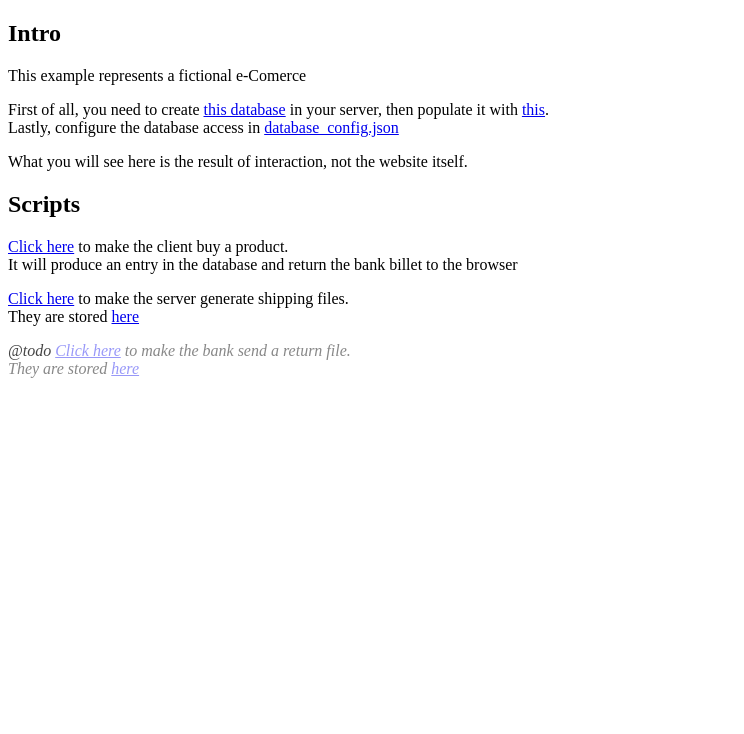
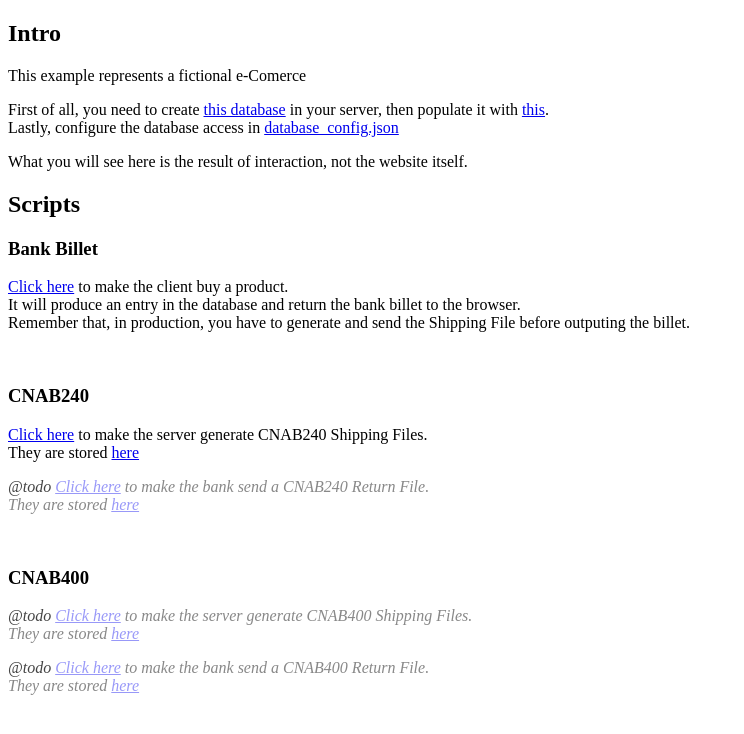
Before and after one commit to aryelgois/bank-interchange, a PHP site: page /example/index.php in a window 1280 px wide. Shown: the top 734 px of the page, without its empty margins (0-744 px from the left). Run offline with PHP 8.4, Linux system fonts and the light colour scheme.

Commit message:
Open room for Cnab400
Yet another layout. As this package is for general use,
it should be the most versatile possible.

I didn't read Cnab400 specifications yet, and I'm hoping
that Cnab240 can be reused in your bigest part.

In this commit, I reorganized the files, so each process
has it's own direcotry.

```diff
--- a/example/bank_billet.php
+++ b/example/bank_billet.php
@@ -28,7 +28,7 @@ $config = [
 ];
 
 // new controler
-$controller = new BankI\Controllers\BankBillet($db_address, $db_banki, $config);
+$controller = new BankI\BankBillet\Controllers\Controller($db_address, $db_banki, $config);
 
 //output result
 if ($controller->execute()) {
--- a/example/shipping_file.php
+++ b/example/cnab240_shipping_file.php
@@ -9,11 +9,11 @@ $config = [
 ];
 
 // new controler
-$controller = new BankI\Controllers\ShippingFile($db_address, $db_banki, $config);
+$controller = new BankI\Cnab240\Controllers\ShippingFile($db_address, $db_banki, $config);
 
 //output result
 if ($controller->execute()) {
-    $filename = $controller->saveFile(__DIR__ . '/data/shipping_files');
+    $filename = $controller->saveFile(__DIR__ . '/data/cnab240/shipping_files');
     if ($filename != false) {
         echo '<h2>' . $filename . "</h2>\n";
         echo '<pre>' . $controller->result . "</pre>\n\n\n";
--- a/example/index.php
+++ b/example/index.php
@@ -20,17 +20,31 @@
     </p>
 
     <h2>Scripts</h2>
+    <h3>Bank Billet</h3>
     <p>
         <a href="bank_billet.php">Click here</a> to make the client buy a product.<br />
-        It will produce an entry in the database and return the bank billet to the browser
+        It will produce an entry in the database and return the bank billet to the browser.<br />
+        Remember that, in production, you have to generate and send the Shipping File before outputing the billet.
     </p>
+    <br />
+    <h3>CNAB240</h3>
     <p>
-        <a href="shipping_file.php">Click here</a> to make the server generate shipping files.<br />
-        They are stored <a href="data/shipping_files">here</a>
+        <a href="cnab240_shipping_file.php">Click here</a> to make the server generate CNAB240 Shipping Files.<br />
+        They are stored <a href="data/cnab240/shipping_files">here</a>
     </p>
     <p class="todo">
-        <a href="return_file_file.php">Click here</a> to make the bank send a return file.<br />
-        They are stored <a href="data/return_files">here</a>
+        <a href="cnab240_return_file_file.php">Click here</a> to make the bank send a CNAB240 Return File.<br />
+        They are stored <a href="data/cnab240/return_files">here</a>
+    </p>
+    <br />
+    <h3>CNAB400</h3>
+    <p class="todo">
+        <a href="cnab400_shipping_file.php">Click here</a> to make the server generate CNAB400 Shipping Files.<br />
+        They are stored <a href="data/cnab400/shipping_files">here</a>
+    </p>
+    <p class="todo">
+        <a href="cnab400_return_file_file.php">Click here</a> to make the bank send a CNAB400 Return File.<br />
+        They are stored <a href="data/cnab400/return_files">here</a>
     </p>
 </body>
 </html>
--- a/src/Controllers/Controller.php
+++ b/src/Abstracts/Controllers/Controller.php
@@ -5,7 +5,7 @@
  * @see LICENSE
  */
 
-namespace aryelgois\BankInterchange\Controllers;
+namespace aryelgois\BankInterchange\Abstracts\Controllers;
 
 use aryelgois\Utils;
 use aryelgois\BankInterchange as BankI;
--- a/src/Models/Model.php
+++ b/src/Abstracts/Models/Model.php
@@ -5,7 +5,7 @@
  * @see LICENSE
  */
 
-namespace aryelgois\BankInterchange\Models;
+namespace aryelgois\BankInterchange\Abstracts\Models;
 
 use aryelgois\Utils;
 use aryelgois\BankInterchange as BankI;
--- a/src/Views/BankBillet.php
+++ b/src/Abstracts/Views/BankBillet.php
@@ -5,7 +5,7 @@
  * @see LICENSE
  */
 
-namespace aryelgois\BankInterchange\Views;
+namespace aryelgois\BankInterchange\Abstracts\Views;
 
 use aryelgois\Utils;
 use aryelgois\BankInterchange as BankI;
@@ -44,7 +44,7 @@ abstract class BankBillet extends FPDF
      *
      * @const string
      */
-    const PATH_LOGOS = __DIR__ . '/../../res/logos';
+    const PATH_LOGOS = __DIR__ . '/../../../res/logos';
 
     /**
      * Key is specie code, Value is symbol and formatting style
@@ -181,7 +181,7 @@ abstract class BankBillet extends FPDF
      * @param Models\BankBillet $model Holds data for the bank billet
      * @param mixed[]           $data  Data for the bank billet
      */
-    public function __construct(BankI\Models\BankBillet $model, $data)
+    public function __construct(BankI\BankBillet\Models\Model $model, $data)
     {
         parent::__construct();
         $this->AliasNbPages('{{ total_pages }}');
--- a/src/Models/BankBillet.php
+++ b/src/BankBillet/Models/Model.php
@@ -5,7 +5,7 @@
  * @see LICENSE
  */
 
-namespace aryelgois\BankInterchange\Models;
+namespace aryelgois\BankInterchange\BankBillet\Models;
 
 use aryelgois\Utils;
 use aryelgois\BankInterchange as BankI;
@@ -17,7 +17,7 @@ use aryelgois\BankInterchange as BankI;
  * @license MIT
  * @link https://www.github.com/aryelgois/BankInterchange
  */
-class BankBillet extends namespace\Model
+class Model extends BankI\Abstracts\Models\Model
 {
     /**
      * The new Title to be inserted
--- a/src/Views/BankBillets/Banese.php
+++ b/src/BankBillet/Views/Banese.php
@@ -5,7 +5,7 @@
  * @see LICENSE
  */
 
-namespace aryelgois\BankInterchange\Views\BankBillets;
+namespace aryelgois\BankInterchange\BankBillet\Views;
 
 use aryelgois\Utils;
 use aryelgois\BankInterchange as BankI;
@@ -17,7 +17,7 @@ use aryelgois\BankInterchange as BankI;
  * @license MIT
  * @link https://www.github.com/aryelgois/BankInterchange
  */
-class Banese extends BankI\Views\BankBillet
+class Banese extends BankI\Abstracts\Views\BankBillet
 {
     /**
      * Font presets of family, weight, size and color
--- a/src/Views/BankBillets/CaixaEconomicaFederal.php
+++ b/src/BankBillet/Views/CaixaEconomicaFederal.php
@@ -5,7 +5,7 @@
  * @see LICENSE
  */
 
-namespace aryelgois\BankInterchange\Views\BankBillets;
+namespace aryelgois\BankInterchange\BankBillet\Views;
 
 use aryelgois\BankInterchange as BankI;
 
@@ -16,7 +16,7 @@ use aryelgois\BankInterchange as BankI;
  * @license MIT
  * @link https://www.github.com/aryelgois/BankInterchange
  */
-class CaixaEconomicaFederal extends BankI\Views\BankBillet
+class CaixaEconomicaFederal extends BankI\Abstracts\Views\BankBillet
 {
     /**
      * Procedurally draws the bank billet using FPDF methods
--- a/src/Models/ShippingFile.php
+++ b/src/Cnab240/Models/ShippingFile.php
@@ -5,7 +5,7 @@
  * @see LICENSE
  */
 
-namespace aryelgois\BankInterchange\Models;
+namespace aryelgois\BankInterchange\Cnab240\Models;
 
 use aryelgois\Utils;
 use aryelgois\BankInterchange as BankI;
@@ -17,7 +17,7 @@ use aryelgois\BankInterchange as BankI;
  * @license MIT
  * @link https://www.github.com/aryelgois/BankInterchange
  */
-class ShippingFile extends namespace\Model
+class ShippingFile extends BankI\Abstracts\Models\Model
 {
     /**
      * All titles to be added
--- a/src/Views/ShippingFile.php
+++ b/src/Cnab240/Views/ShippingFile.php
@@ -5,7 +5,7 @@
  * @see LICENSE
  */
 
-namespace aryelgois\BankInterchange\Views;
+namespace aryelgois\BankInterchange\Cnab240\Views;
 
 use aryelgois\Utils;
 use aryelgois\BankInterchange as BankI;
@@ -81,7 +81,7 @@ class ShippingFile
      * @param Model    $model    Contains data fetched from database
      * @param integer  $file_id  Sequential file number, max 6 digits
      */
-    public function __construct(BankI\Models\ShippingFile $model, $file_id) {
+    public function __construct(BankI\Cnab240\Models\ShippingFile $model, $file_id) {
         $this->model = $model;
         $this->file_id = $file_id;
 
```
Also changed, not shown: src/BankBillet/Controllers/Controller.php (renamed from src/Controllers/BankBillet.php, +4 -4 lines), src/Cnab240/Controllers/ShippingFile.php (renamed from src/Controllers/ShippingFile.php, +4 -4 lines), README.md, 6 other files.
